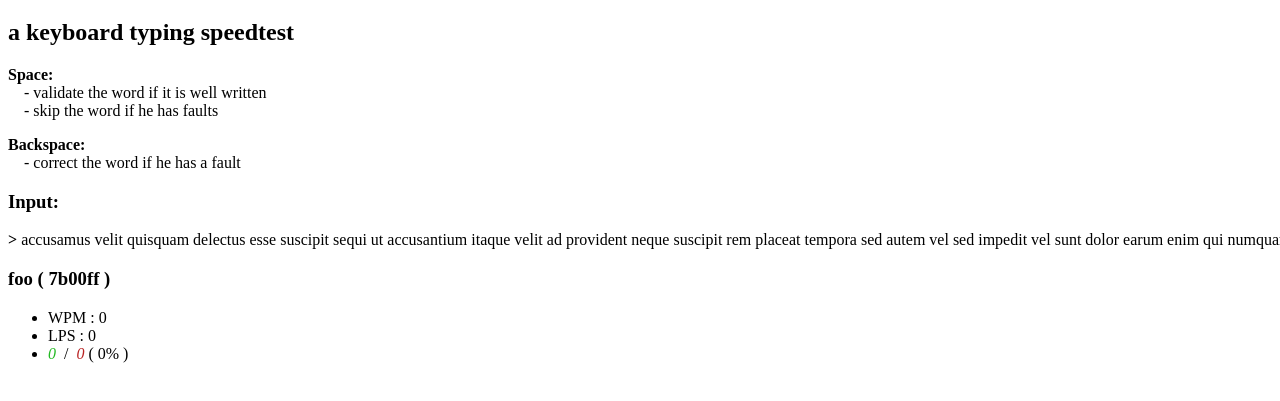
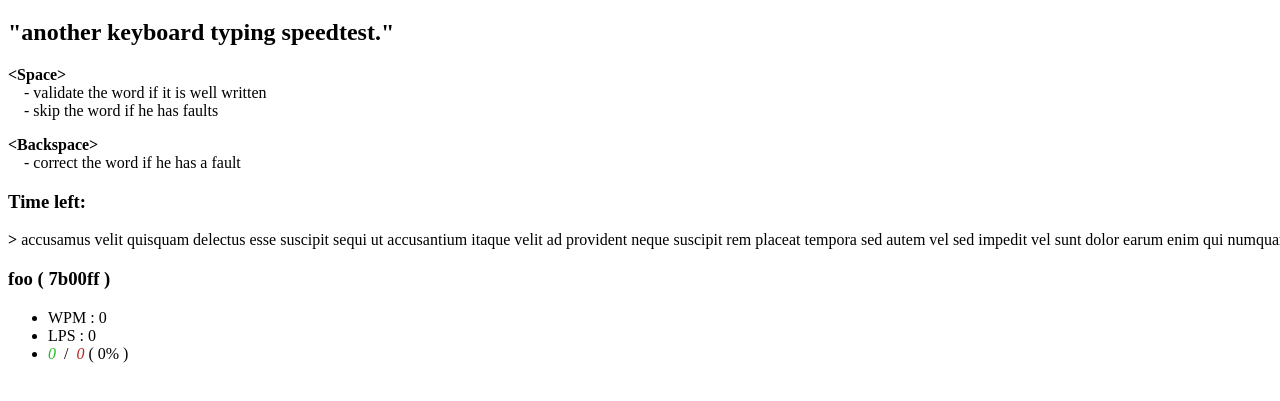
Before and after one commit to alexandre-delaloy/outof216, a website with bundled scripts: page public/index.html in a window 1280 px wide. Shown: the part 61-462 px from the top of the page. Built offline with nearby package versions, Linux system fonts and the light colour scheme; files whose address does not match are found by name; a web font is replaced by a local one.

Commit message:
:lipstick: add Clock view

```diff
--- a/public/index.html
+++ b/public/index.html
@@ -11,20 +11,23 @@
 <body>
     <div id="app">
             <h1>spyyyd<span>.</span></h1>
-            <h2>a keyboard typing speedtest</h2>
+            <h2>"another keyboard typing speedtest."</h2>
             <p>
-                <strong>Space:</strong>
+                <strong>&lt;Space&gt;</strong>
                 <br/>
                 &nbsp;&nbsp;&nbsp;&nbsp;- validate the word if it is well written
                 <br/>
                 &nbsp;&nbsp;&nbsp;&nbsp;- skip the word if he has faults
             </p>
             <p>
-                <strong>Backspace:</strong>
+                <strong>&lt;Backspace&gt;</strong>
                 <br/>
                 &nbsp;&nbsp;&nbsp;&nbsp;- correct the word if he has a fault
             </p>
-            <h3>Input: </h3>
+            <div id="box">
+                <h3>Time left: </h3>
+                <ul id="timer"></ul>
+            </div>
             <div id="tw"></div>
             <div id="user"></div>
     </div>
```
